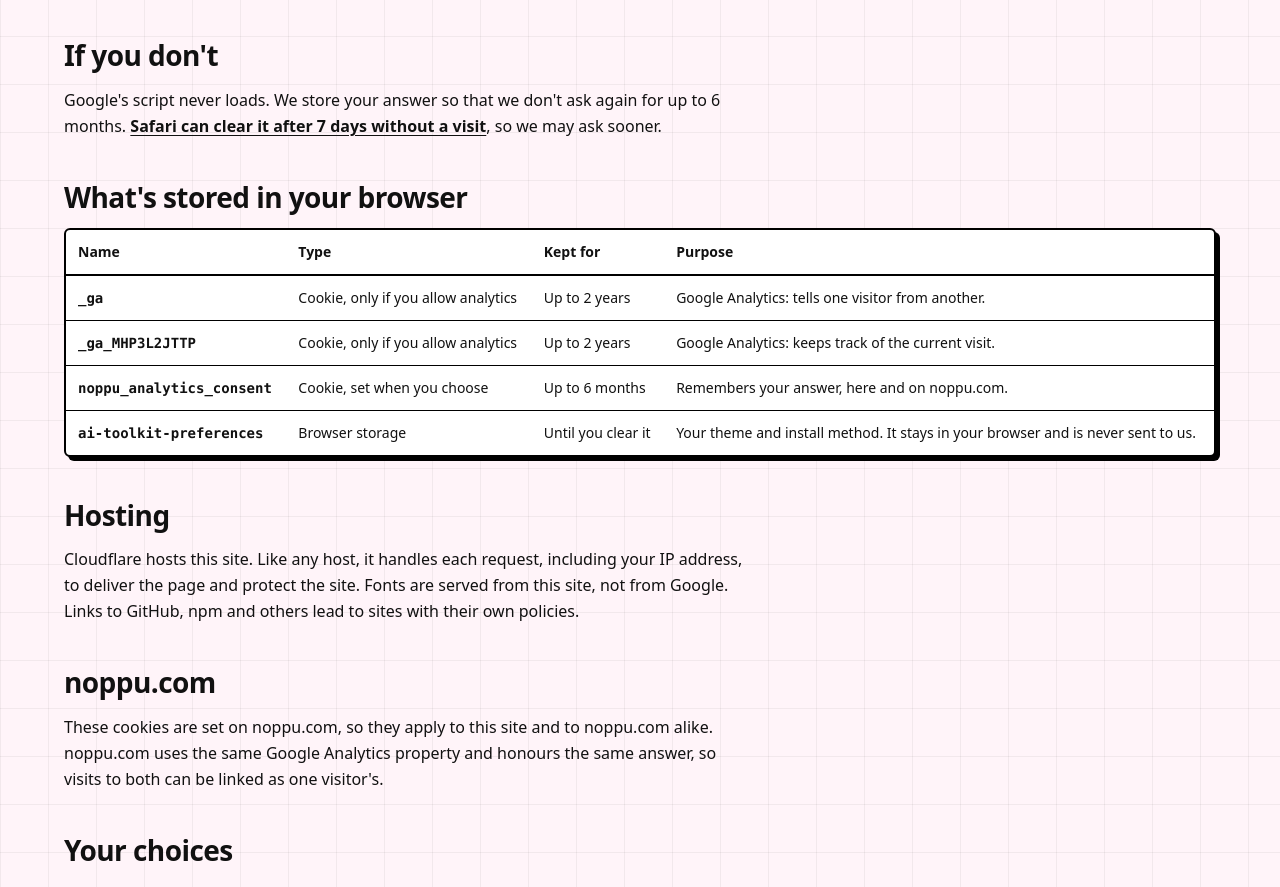
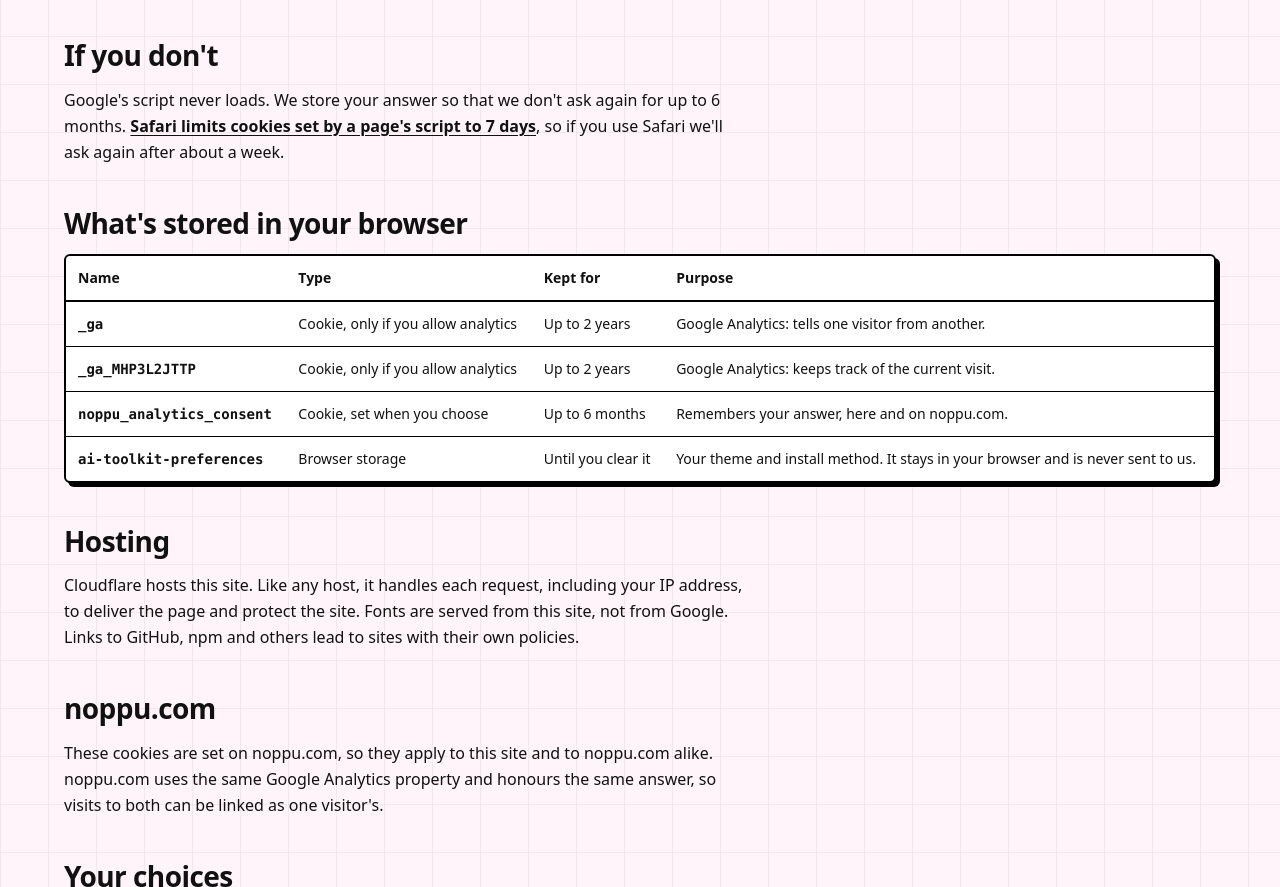
Before and after one commit to noppu-labs/ai-toolkit, an Astro site in the folder site/: page /privacy in a window 1280 px wide. Shown: the part 876-1763 px from the top of the page. Built offline with nearby package versions, Linux system fonts and the light colour scheme; Astro itself is replaced by a stand-in of ours; a web font is replaced by a local one.

Commit message:
fix(site): say Safari caps the consent cookie at 7 days from when it is set

```diff
--- a/site/src/components/PrivacyPolicy.tsx
+++ b/site/src/components/PrivacyPolicy.tsx
@@ -147,9 +147,9 @@ export function PrivacyPolicy({
             Google's script never loads. We store your answer so that we don't
             ask again for up to 6 months.{" "}
             <ExternalLink href="https://webkit.org/tracking-prevention/">
-              Safari can clear it after 7 days without a visit
+              Safari limits cookies set by a page's script to 7 days
             </ExternalLink>
-            , so we may ask sooner.
+            , so if you use Safari we'll ask again after about a week.
           </p>
         </Section>
       </div>
```
